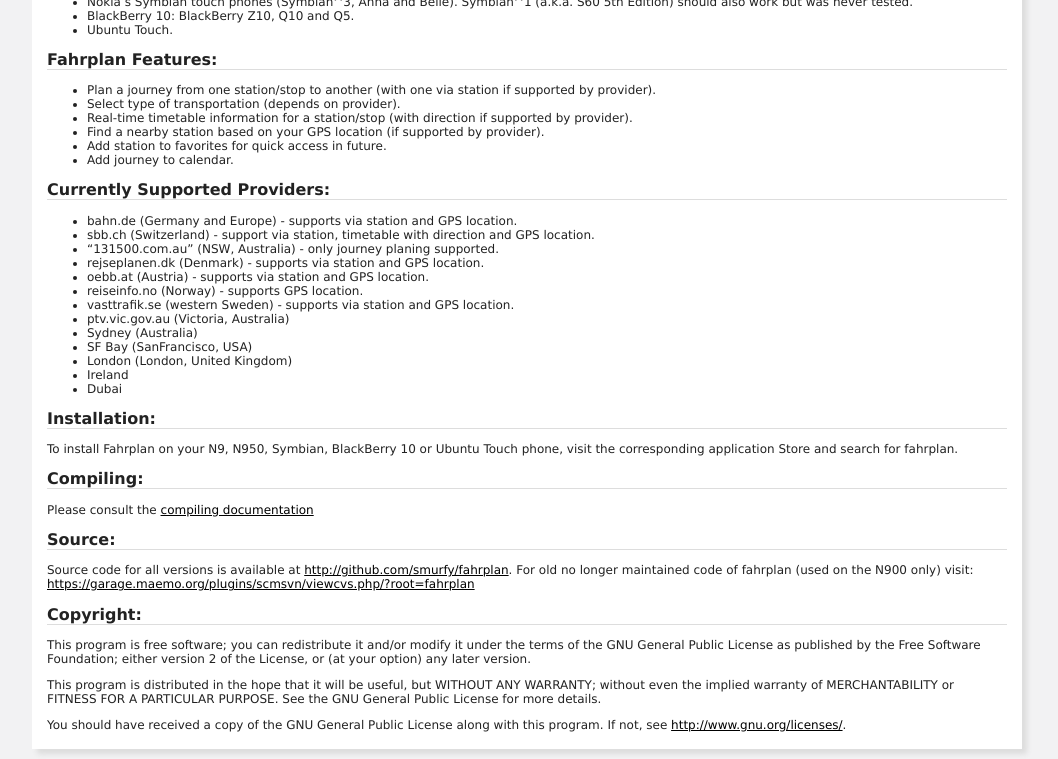
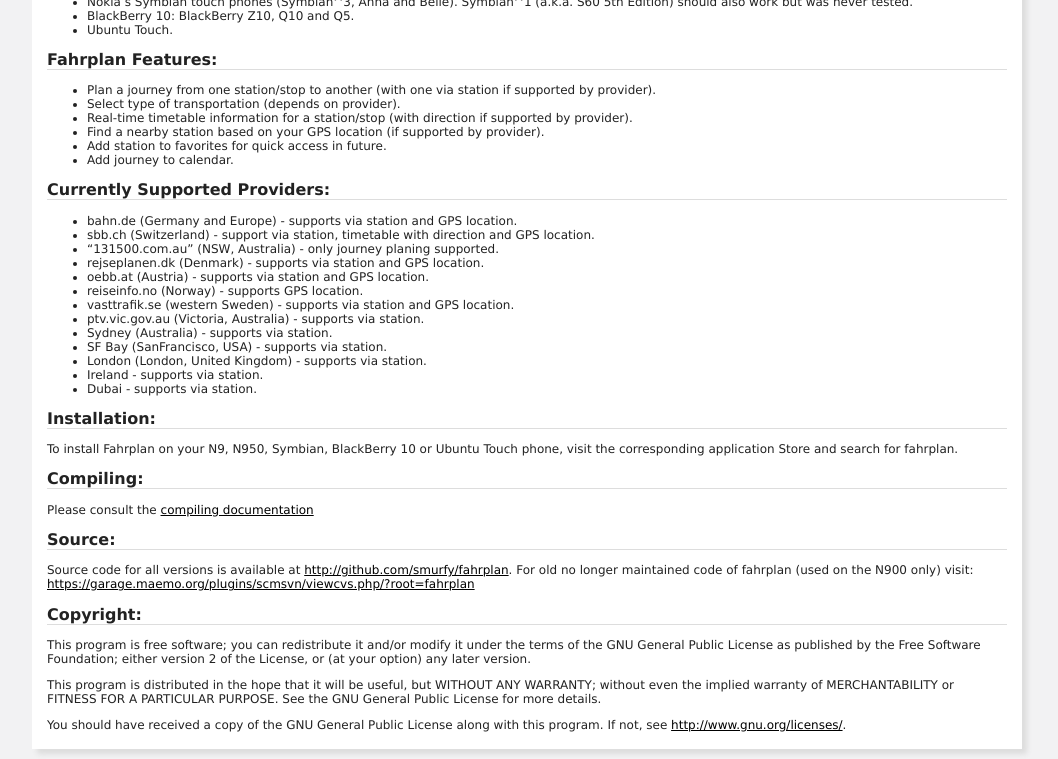
Before and after one commit to smurfy/fahrplan, a Jekyll site: the page built from index.md, in a window 1280 px wide. Shown: the part 320-1079 px from the top of the page, without its empty margins (113-1171 px from the left). Built offline with Jekyll 4.4.1, drawn with Linux system fonts in a browser that asks for light colours.

Commit message:
Added supported features for new backends.

```diff
--- a/index.md
+++ b/index.md
@@ -40,12 +40,12 @@
 * oebb.at (Austria) - supports via station and GPS location.
 * reiseinfo.no (Norway) - supports GPS location.
 * vasttrafik.se (western Sweden) - supports via station and GPS location.
-* ptv.vic.gov.au (Victoria, Australia)
-* Sydney (Australia)
-* SF Bay (SanFrancisco, USA)
-* London (London, United Kingdom)
-* Ireland
-* Dubai
+* ptv.vic.gov.au (Victoria, Australia) - supports via station.
+* Sydney (Australia) - supports via station.
+* SF Bay (SanFrancisco, USA) - supports via station.
+* London (London, United Kingdom) - supports via station.
+* Ireland - supports via station.
+* Dubai - supports via station.
 
 Installation:
 -------------
```
